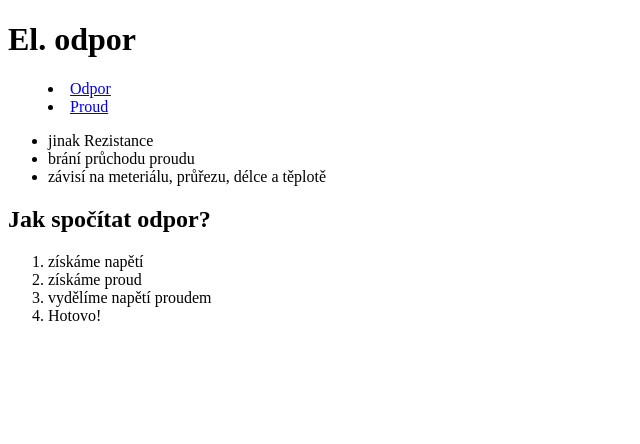
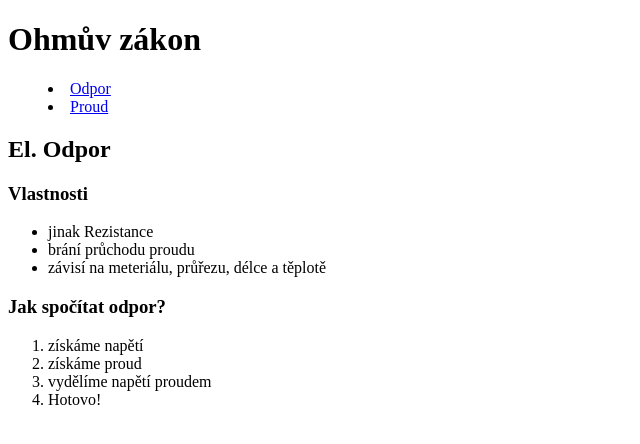
Before and after one commit to Matej-Kovar/Seznamy, a plain HTML site: page index.html in a window 1280 px wide. Shown: the whole page, without its empty margins (0-640 px from the left). Drawn offline with Linux system fonts and the light colour scheme.

Commit message:
real document

```diff
--- a/index.html
+++ b/index.html
@@ -5,23 +5,33 @@
     <meta name="viewport" content="width=device-width, initial-scale=1.0">
     <title>Ohmův zákon</title>
 </head>
-<body>
-    <h1>El. odpor</h1>
+<header>
+    <h1>Ohmův zákon</h1>
     <menu>
         <li><a href="./index.html">Odpor</a></li>
         <li><a href="./proud.html">Proud</a></li>
     </menu>
+    <h2>El. Odpor</h2>
+</header>
+<body>
+    <article>
+    <section>
+        <h3>Vlastnosti</h3>
         <ul>
             <li>jinak Rezistance</li>
             <li>brání průchodu proudu</li>
             <li>závisí na meteriálu, průřezu, délce a těplotě</li>
         </ul>
-    <h2>Jak spočítat odpor?</h2>
+    </section>
+    <section>
+        <h3>Jak spočítat odpor?</h3>
         <ol>
             <li>získáme napětí</li>
             <li>získáme proud</li>
             <li>vydělíme napětí proudem</li>
             <li>Hotovo!</li>
         </ol>
+    </section>
+    </article>
 </body>
 </html>
```
Also changed, not shown: proud.html (+13 -3 lines). Lines whose indentation alone changed are shown as unchanged.
